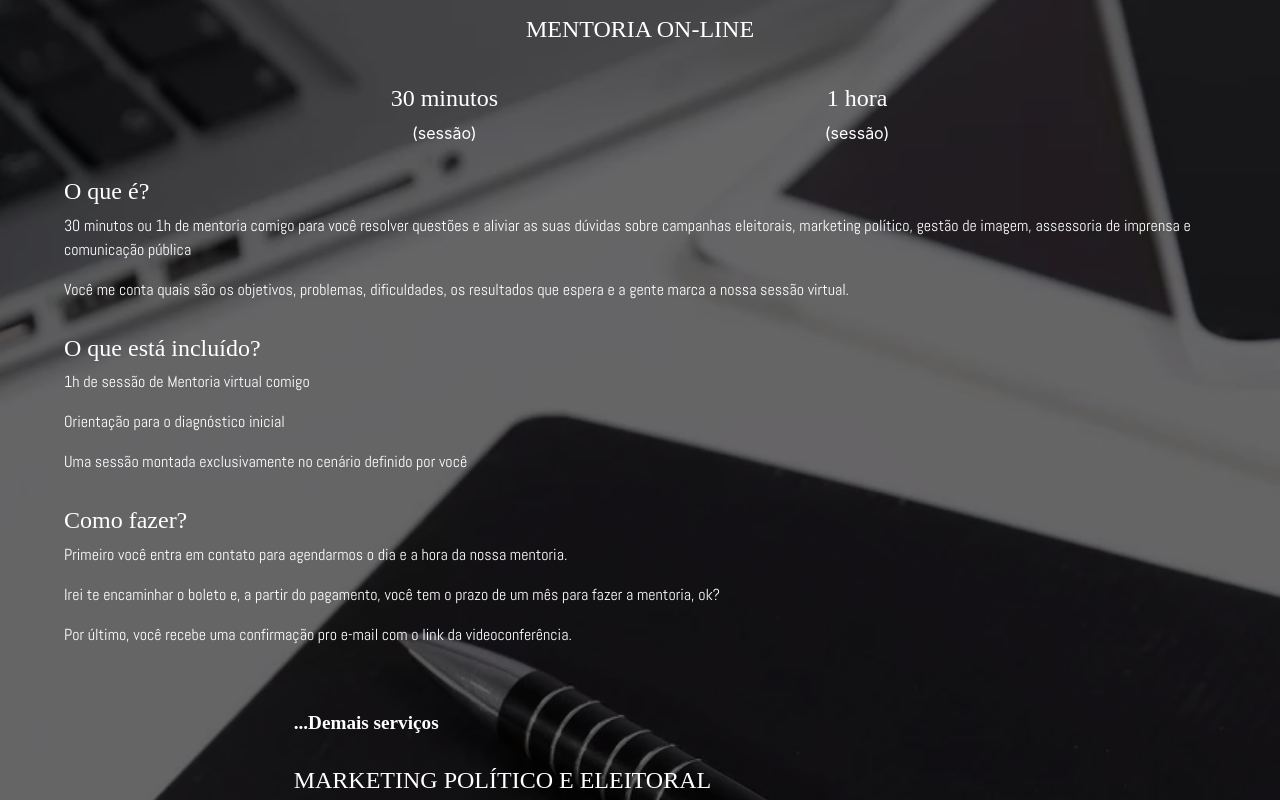
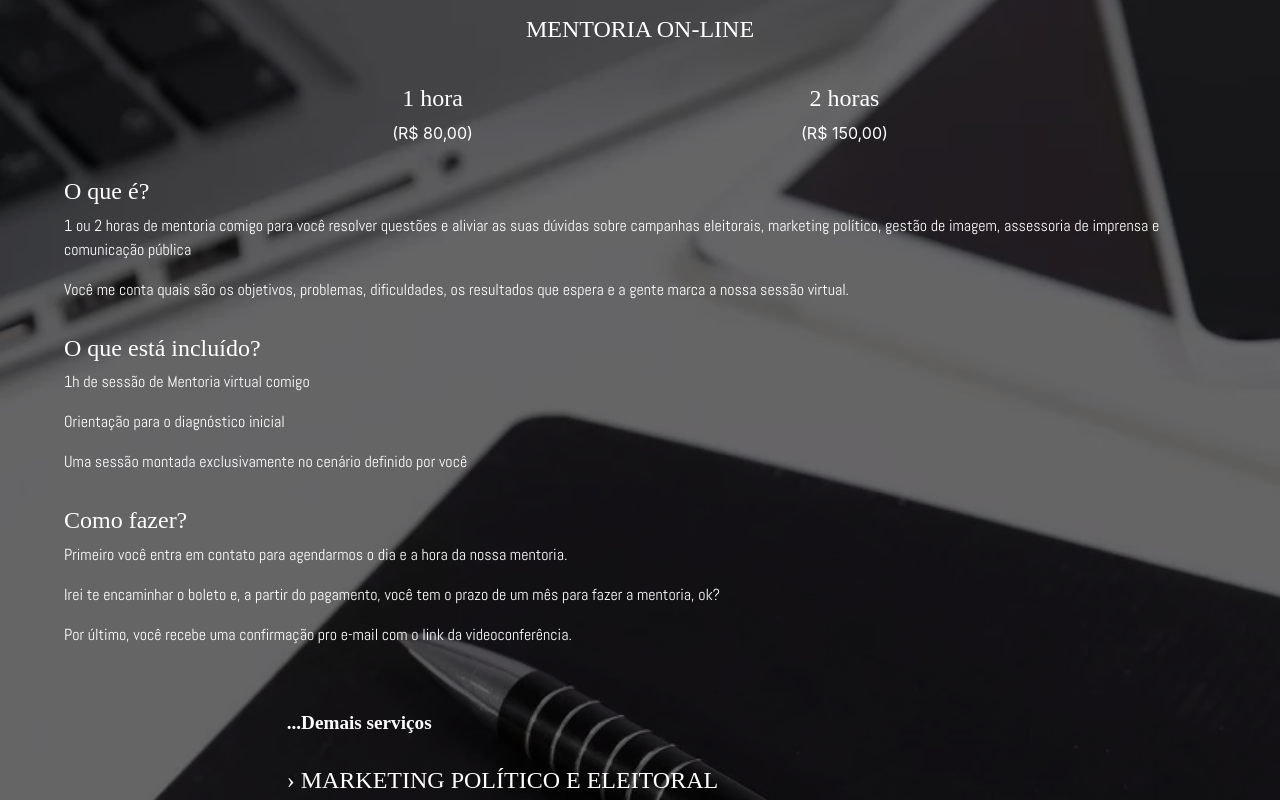
Before and after one commit to jessica-s-campos/site-elias, a plain HTML site: page index.html in a window 1280 px wide. Shown: the part 940-1740 px from the top of the page. Drawn offline with Linux system fonts and the light colour scheme; a web font is replaced by a local one.

Commit message:
Alterações

```diff
--- a/css/estilos.css
+++ b/css/estilos.css
@@ -147,6 +147,10 @@ h1{
   font-weight: 600;
   margin-top: 2rem;
   margin-bottom: 2rem;
+}
+
+.demais-servicos div h3::before{
+  content : '\203A \00a0'
 }
 
 .demais-servicos .overlay div:nth-child(1) h3{
--- a/index.html
+++ b/index.html
@@ -120,12 +120,12 @@
 
 							<div>
 									<div class="cabecalho-1">
-										<div><h4>30 minutos</h5><span>(sessão)</span></div>
-										<div><h4>1 hora</h5><span>(sessão)</span></div>
+										<div><h4>1 hora</h5><span>(R$ 80,00)</span></div>
+										<div><h4>2 horas</h5><span>(R$ 150,00)</span></div>
 									</div>
 
 									<h4>O que é?</h4>
-									<p><span class="marcado">30 minutos</span> ou <span class="marcado">1h</span> de mentoria comigo para você resolver questões e aliviar as suas dúvidas sobre campanhas eleitorais, marketing político, gestão de imagem, assessoria de imprensa e comunicação pública</p>
+									<p><span class="marcado">1</span> ou <span class="marcado">2 horas</span> de mentoria comigo para você resolver questões e aliviar as suas dúvidas sobre campanhas eleitorais, marketing político, gestão de imagem, assessoria de imprensa e comunicação pública</p>
 									<p>Você me conta quais são os objetivos, problemas, dificuldades, os resultados que espera e a gente marca a nossa sessão virtual.</p>
 
 									<h4>O que está incluído?</h4>
```
Also changed, not shown: favicon.ico.
